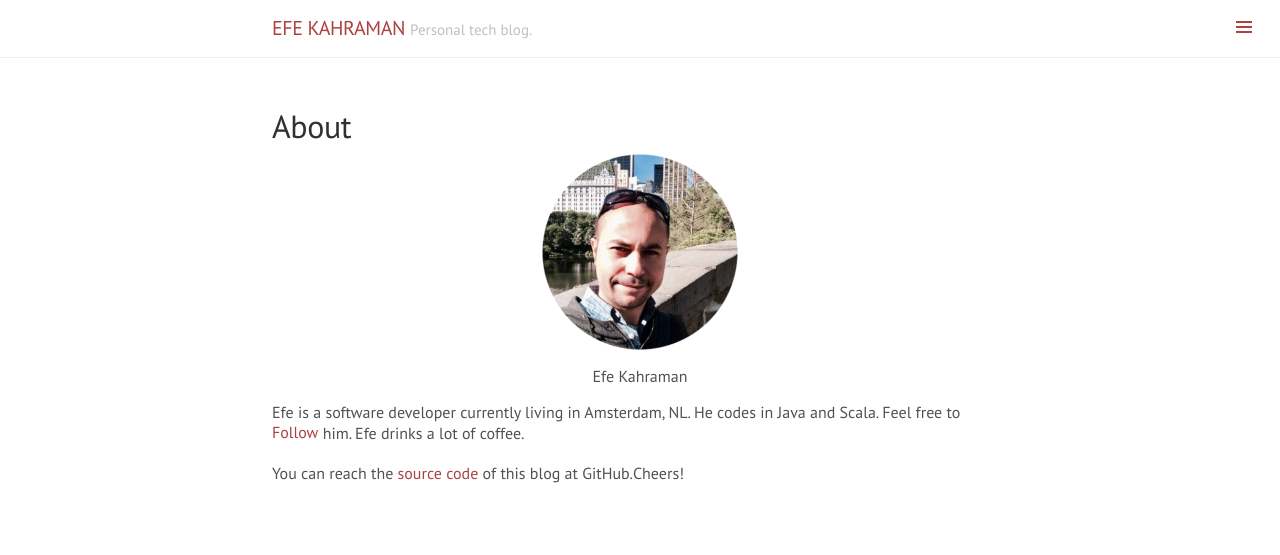
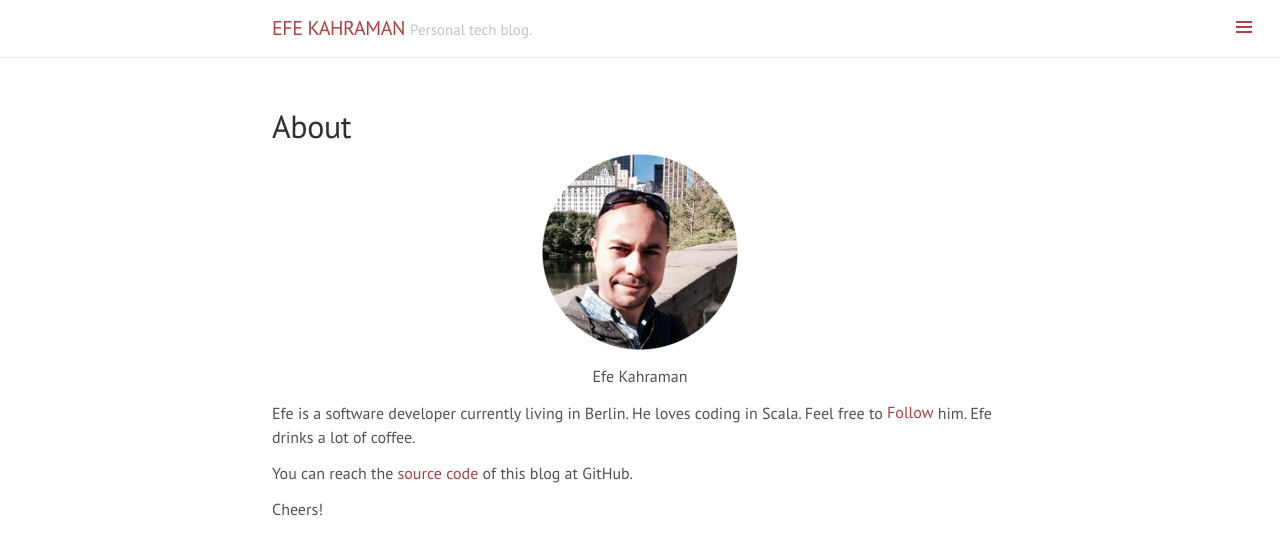
Before and after one commit to efekahraman/efekahraman.github.io, a Jekyll site: the page built from about.html, in a window 1280 px wide. Shown: the top 555 px of the page. Built offline with Jekyll 4.4.1, drawn with Linux system fonts in a browser that asks for light colours; comment, search, counter and statistics services are not loaded.

Commit message:
Updating personal info

```diff
--- a/about.html
+++ b/about.html
@@ -12,12 +12,13 @@
   </center>
 </p>
 <p>
-  Efe is a software developer currently living in Amsterdam, NL. He codes in Java and Scala. Feel free to
+  Efe is a software developer currently living in Berlin. He loves coding in Scala. Feel free to
   <span style="vertical-align: middle;display: inline-block;margin-bottom: 0px; height: 25px;"><a href="https://twitter.com/{{ site.social.twitter }}" class="twitter-follow-button" data-show-count="false" data-size="small" data-show-screen-name="false">Follow</a></span>
   him. Efe drinks a lot of coffee.
 </p>
 <p>
-  You can reach the <a href="https://github.com/{{ site.social.github }}/{{ site.repo }}" target="_blank">source code</a> of this blog at GitHub.Cheers!
+  You can reach the <a href="https://github.com/{{ site.social.github }}/{{ site.repo }}" target="_blank">source code</a> of this blog at GitHub.
 </p>
+<p>Cheers!</p>
 <script async defer src="https://buttons.github.io/buttons.js"></script>
 <script>!function(d,s,id){var js,fjs=d.getElementsByTagName(s)[0];if(!d.getElementById(id)){js=d.createElement(s);js.id=id;js.src="//platform.twitter.com/widgets.js";fjs.parentNode.insertBefore(js,fjs);}}(document,"script","twitter-wjs");</script>
```
